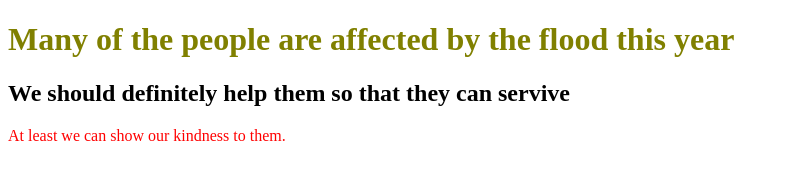
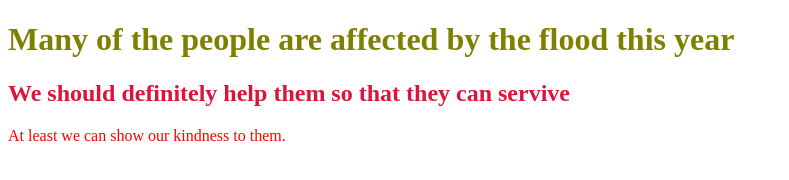
Before and after one commit to zakiashabnam/my-third-repo, a plain HTML site: page index.html in a window 1280 px wide. Shown: the whole page, without its empty margins (0-789 px from the left). Drawn offline with Linux system fonts and the light colour scheme.

Commit message:
header color added

```diff
--- a/style.css
+++ b/style.css
@@ -5,3 +5,7 @@ p {
 h1 {
     color: olive;
 }
+
+h2 {
+    color: crimson;
+}
```
